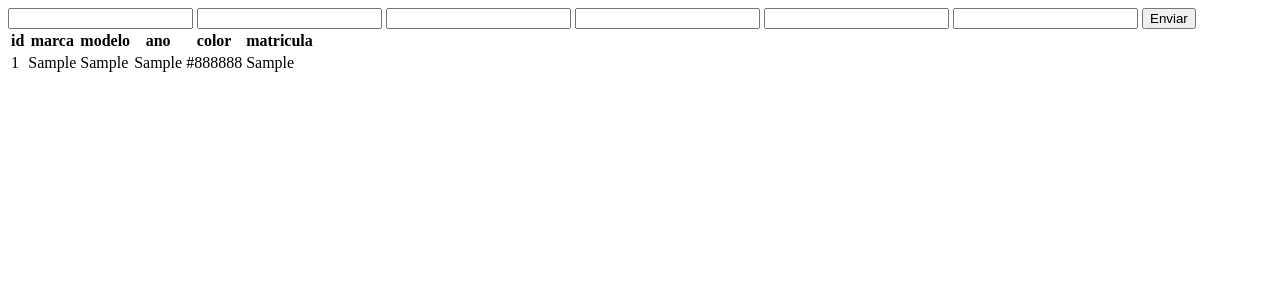
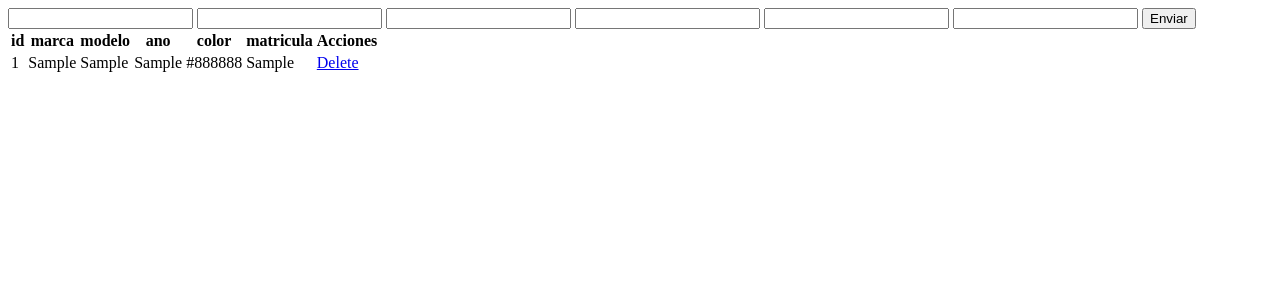
Before and after one commit to Jaaviii/FlaskCeroNuestro, a Flask app: page / in a window 1280 px wide. Shown: the top 300 px of the page. Run offline with Flask 2, Linux system fonts and the light colour scheme; tables that the repository leaves empty or names only in its code hold one stand-in row (values such as "Sample post"); some libraries are stand-ins or nearby versions.

Commit message:
Add y delete Vehiculo bien

```diff
--- a/app.py
+++ b/app.py
@@ -36,19 +36,12 @@ def addvehiculo():
         return redirect(url_for('Index'))
 
 
-@app.route('/deletevehiculos', methods=['POST'])
-def delete():
-    if request.method == 'POST':
-        id = request.form['id']
-        cursor = db.cursor()
-        cursor.execute('DELETE FROM vehiculos WHERE id = %s', (id))
-        db.commit()
-        return render_template('index.html')
-    return 'delete'
-
-@app.route('/editar')
-def editar():
-    return 'editar'
+@app.route('/deletevehiculo/<string:id>')
+def delete(id):
+    cursor = db.cursor()
+    cursor.execute('DELETE FROM vehiculos WHERE id = {0}'.format(id))
+    db.commit()
+    return redirect(url_for('Index'))
 
 
 
--- a/templates/index.html
+++ b/templates/index.html
@@ -25,6 +25,7 @@
                 <th>ano</th>
                 <th>color</th>
                 <th>matricula</th>
+                <th>Acciones</th>
             </tr>
         </thead>
         <tbody>
@@ -36,6 +37,10 @@
                 <td>{{ vehiculo.3 }}</td>
                 <td>{{ vehiculo.4 }}</td>
                 <td>{{ vehiculo.5 }}</td>
+                <td>
+
+                    <a href="/deletevehiculo/{{vehiculo.0}}">Delete</a>
+                </td>
             </tr>
             {% endfor %}
         </tbody>
```
